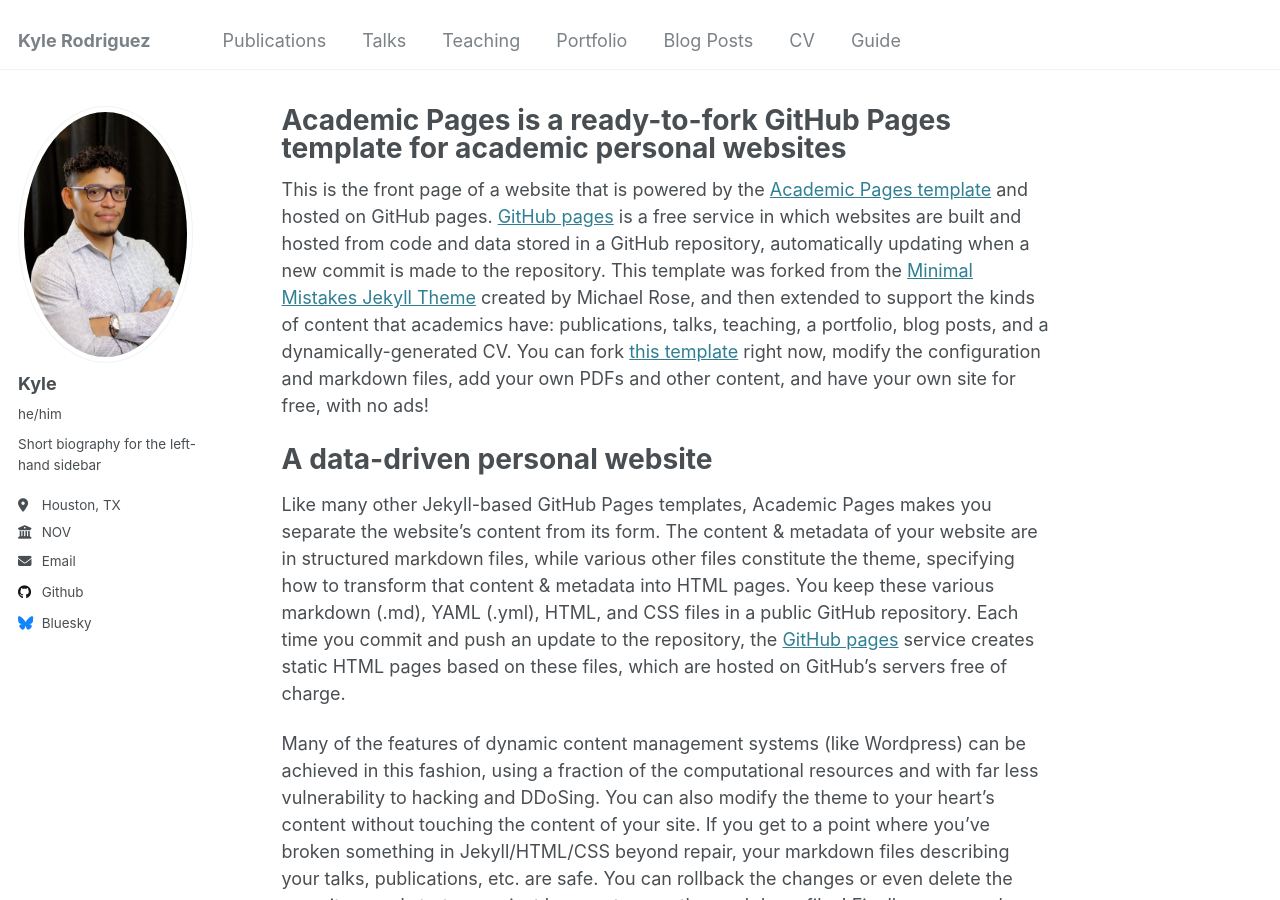
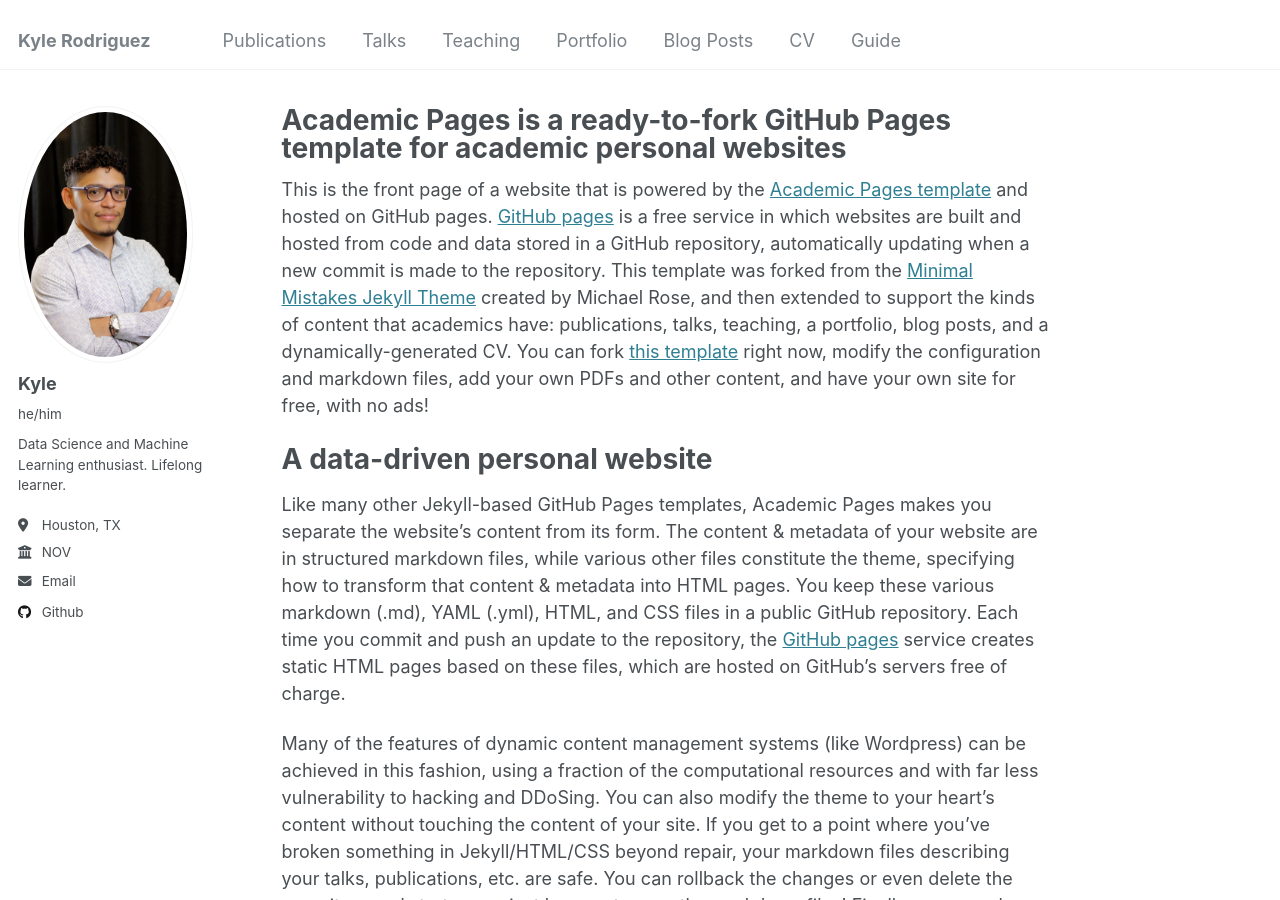
Before and after one commit to kyleanthonyr/kyleanthonyr.github.io, a Jekyll site: the page built from _pages/about.md, in a window 1280 px wide and 900 px high. Built offline with Jekyll 4.4.1, drawn with Linux system fonts in a browser that asks for light colours.

Commit message:
Feat: added bio and fixed base repo.

```diff
--- a/_config.yml
+++ b/_config.yml
@@ -11,10 +11,10 @@ locale: "en-US"
 title: "Kyle Rodriguez"
 title_separator: "-"
 name: &name "Kyle Rodriguez"
-description: &description "personal description"
-url: https://academicpages.github.io # the base hostname & protocol for your site e.g. "https://[your GitHub username].github.io"
+description: &description "Data Science and Machine Learning enthusiast."
+url: https://kyleanthonyr.github.io # the base hostname & protocol for your site e.g. "https://[your GitHub username].github.io"
 baseurl: "" # the subpath of your site, e.g. "/blog"
-repository: "academicpages/academicpages.github.io"
+repository: "kyleanthonyr/kyleanthonyr.github.io"
 
 # Site Author - The following control what appear as part of the author content on the side bar.
 #               If a field is blank the icon and link will not appear, otherwise it will be shown.
@@ -24,7 +24,7 @@ author:
     avatar: "headshot.jpeg"
     name: "Kyle"
     pronouns: "he/him"
-    bio: "Short biography for the left-hand sidebar"
+    bio: "Data Science and Machine Learning enthusiast. Lifelong learner."
     location: "Houston, TX"
     employer: "NOV"
     uri: # URL
@@ -49,7 +49,7 @@ author:
     stackoverflow: # User number or user number and name (i.e., use "1" or "1/jeff-atwood")
 
     # Social media
-    bluesky: "bsky.app" # Replace this with you Bluesky username
+    bluesky: # "bsky.app" # Replace this with you Bluesky username
     facebook: # Username
     flickr: # Username
     foursquare: # Username
```
